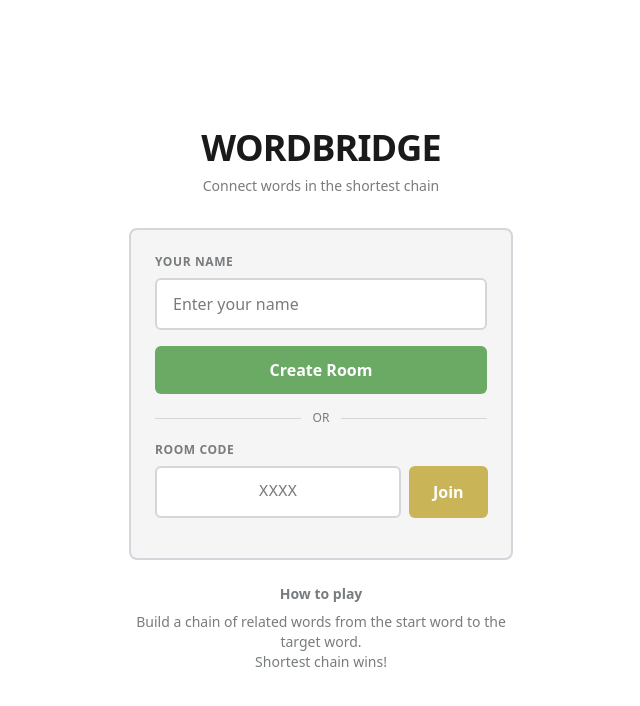
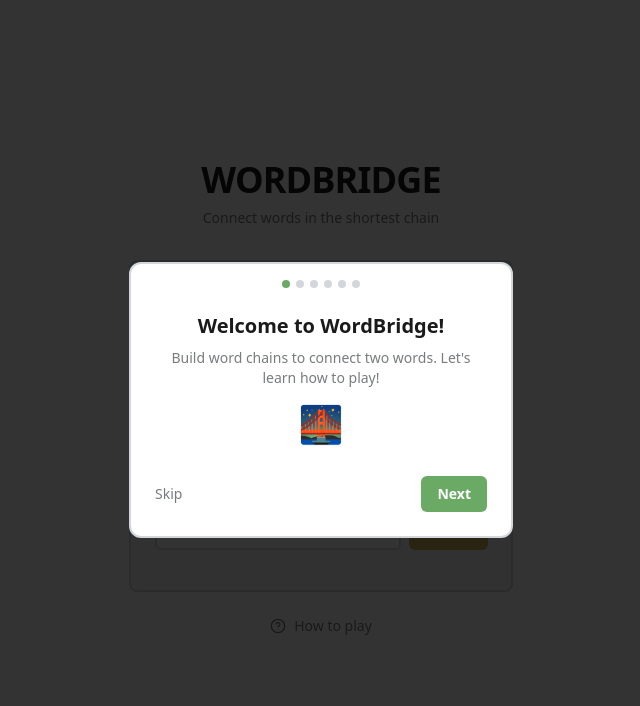
Before and after one commit to danielgallab/wordbridge, a Next.js app: page / in a window 1280 px wide. Shown: the top 706 px of the page, without its empty margins (319-959 px from the left). Built offline with nearby package versions, Linux system fonts and the light colour scheme.

Commit message:
add tutorial

```diff
--- a/src/app/layout.tsx
+++ b/src/app/layout.tsx
@@ -2,7 +2,7 @@ import type { Metadata, Viewport } from 'next';
 import './globals.css';
 
 export const metadata: Metadata = {
-  title: 'WordBridge - Word Association Game',
+  title: 'WordBridge',
   description: 'Connect words in the shortest chain possible. Challenge friends or play against AI.',
 };
 
--- a/src/app/page.tsx
+++ b/src/app/page.tsx
@@ -3,10 +3,13 @@
 import { useState } from 'react';
 import { useRouter } from 'next/navigation';
 import { useGameStore } from '@/stores/gameStore';
+import { Tutorial } from '@/components/Tutorial';
+import { useTutorial } from '@/hooks/useTutorial';
 
 export default function Home() {
   const router = useRouter();
   const { setRoom, setPlayer, initGame } = useGameStore();
+  const { showTutorial, isLoaded, closeTutorial, openTutorial } = useTutorial();
 
   const [playerName, setPlayerName] = useState('');
   const [joinCode, setJoinCode] = useState('');
@@ -166,16 +169,34 @@ export default function Home() {
           )}
         </div>
 
-        {/* How to play */}
-        <div className="mt-6 text-center text-sm text-[var(--text-muted)]">
-          <p className="mb-2 font-bold">How to play</p>
-          <p>
-            Build a chain of related words from the start word to the target word.
-            <br />
-            Shortest chain wins!
-          </p>
+        {/* How to play button */}
+        <div className="mt-6 text-center">
+          <button
+            onClick={openTutorial}
+            className="inline-flex items-center gap-2 text-sm text-[var(--text-muted)] hover:text-[var(--text)] transition-colors"
+          >
+            <svg
+              xmlns="http://www.w3.org/2000/svg"
+              width="16"
+              height="16"
+              viewBox="0 0 24 24"
+              fill="none"
+              stroke="currentColor"
+              strokeWidth="2"
+              strokeLinecap="round"
+              strokeLinejoin="round"
+            >
+              <circle cx="12" cy="12" r="10" />
+              <path d="M9.09 9a3 3 0 0 1 5.83 1c0 2-3 3-3 3" />
+              <path d="M12 17h.01" />
+            </svg>
+            How to play
+          </button>
         </div>
       </div>
+
+      {/* Tutorial Modal */}
+      {isLoaded && showTutorial && <Tutorial onClose={closeTutorial} />}
     </main>
   );
 }
--- /dev/null
+++ b/src/components/Tutorial.tsx
@@ -0,0 +1,215 @@
+'use client';
+
+import { useState, useEffect, useCallback } from 'react';
+
+interface TutorialProps {
+  onClose: () => void;
+}
+
+const TUTORIAL_STEPS = [
+  {
+    title: 'Welcome to WordBridge!',
+    description: 'Build word chains to connect two words. Let\'s learn how to play!',
+    visual: (
+      <div className="flex items-center justify-center gap-2 py-4">
+        <div className="text-4xl">🌉</div>
+      </div>
+    ),
+  },
+  {
+    title: 'Your Goal',
+    description: 'Connect the START word to the TARGET word using related words.',
+    visual: (
+      <div className="flex flex-col items-center gap-3 py-4">
+        <div className="flex items-center gap-3">
+          <div className="px-4 py-2 rounded-md bg-[var(--present)] text-white font-bold uppercase text-sm">
+            CAT
+          </div>
+          <span className="text-[var(--text-muted)] text-lg">→</span>
+          <div className="px-4 py-2 rounded-md bg-[var(--correct)] text-white font-bold uppercase text-sm">
+            DOG
+          </div>
+        </div>
+        <p className="text-xs text-[var(--text-muted)]">
+          Yellow = Start • Green = Target
+        </p>
+      </div>
+    ),
+  },
+  {
+    title: 'Build Your Chain',
+    description: 'Type words that are related to the previous word. Each word must connect logically!',
+    visual: (
+      <div className="flex flex-col gap-1.5 py-4 max-w-[200px] mx-auto">
+        <div className="px-3 py-2 rounded-md bg-[var(--present)] text-white font-bold uppercase text-sm flex justify-between">
+          <span>CAT</span>
+          <span className="opacity-60 text-xs">+0</span>
+        </div>
+        <div className="px-3 py-2 rounded-md bg-[var(--surface)] border border-[var(--border)] font-bold uppercase text-sm flex justify-between">
+          <span>PET</span>
+          <span className="opacity-60 text-xs">+1</span>
+        </div>
+        <div className="px-3 py-2 rounded-md bg-[var(--surface)] border border-[var(--border)] font-bold uppercase text-sm flex justify-between">
+          <span>ANIMAL</span>
+          <span className="opacity-60 text-xs">+2</span>
+        </div>
+        <div className="px-3 py-2 rounded-md bg-[var(--correct)] text-white font-bold uppercase text-sm flex justify-between">
+          <span>DOG</span>
+          <span className="opacity-60 text-xs">+3</span>
+        </div>
+      </div>
+    ),
+  },
+  {
+    title: 'Shortest Chain Wins',
+    description: 'Race against your opponent! The player with the shortest chain when time runs out wins.',
+    visual: (
+      <div className="flex flex-col items-center gap-4 py-4">
+        <div className="flex items-center gap-6">
+          <div className="text-center">
+            <div className="text-2xl mb-1">🏆</div>
+            <div className="text-xs text-[var(--correct)] font-bold">3 steps</div>
+          </div>
+          <div className="text-[var(--text-muted)]">vs</div>
+          <div className="text-center">
+            <div className="text-2xl mb-1">😅</div>
+            <div className="text-xs text-[var(--text-muted)]">5 steps</div>
+          </div>
+        </div>
+        <p className="text-xs text-[var(--text-muted)]">
+          Fewer steps = Better!
+        </p>
+      </div>
+    ),
+  },
+  {
+    title: 'Tips for Success',
+    description: 'Think of synonyms, categories, or associations. Be creative but logical!',
+    visual: (
+      <div className="flex flex-col gap-3 py-4 text-sm">
+        <div className="flex items-center gap-2">
+          <span className="text-lg">💡</span>
+          <span className="text-[var(--text-muted)]">OCEAN → WATER → DRINK</span>
+        </div>
+        <div className="flex items-center gap-2">
+          <span className="text-lg">💡</span>
+          <span className="text-[var(--text-muted)]">FAST → SPEED → CAR</span>
+        </div>
+        <div className="flex items-center gap-2">
+          <span className="text-lg">💡</span>
+          <span className="text-[var(--text-muted)]">KING → ROYAL → CROWN</span>
+        </div>
+      </div>
+    ),
+  },
+  {
+    title: 'Ready to Play!',
+    description: 'Create a room and share the code with a friend, or join an existing room.',
+    visual: (
+      <div className="flex flex-col items-center gap-3 py-4">
+        <div className="flex gap-3">
+          <div className="px-4 py-2 rounded-md bg-[var(--correct)] text-white font-bold text-sm">
+            Create Room
+          </div>
+          <div className="px-4 py-2 rounded-md bg-[var(--present)] text-white font-bold text-sm">
+            Join
+          </div>
+        </div>
+        <p className="text-xs text-[var(--text-muted)]">
+          Share the 4-letter code with your opponent
+        </p>
+      </div>
+    ),
+  },
+];
+
+export function Tutorial({ onClose }: TutorialProps) {
+  const [currentStep, setCurrentStep] = useState(0);
+  const isLastStep = currentStep === TUTORIAL_STEPS.length - 1;
+  const step = TUTORIAL_STEPS[currentStep];
+
+  const handleNext = useCallback(() => {
+    if (currentStep === TUTORIAL_STEPS.length - 1) {
+      onClose();
+    } else {
+      setCurrentStep(prev => prev + 1);
+    }
+  }, [currentStep, onClose]);
+
+  const handlePrev = useCallback(() => {
+    setCurrentStep(prev => (prev > 0 ? prev - 1 : prev));
+  }, []);
+
+  // Handle keyboard navigation
+  useEffect(() => {
+    const handleKeyDown = (e: KeyboardEvent) => {
+      if (e.key === 'ArrowRight' || e.key === 'Enter') {
+        handleNext();
+      } else if (e.key === 'ArrowLeft') {
+        handlePrev();
+      } else if (e.key === 'Escape') {
+        onClose();
+      }
+    };
+
+    window.addEventListener('keydown', handleKeyDown);
+    return () => window.removeEventListener('keydown', handleKeyDown);
+  }, [handleNext, handlePrev, onClose]);
+
+  return (
+    <div className="fixed inset-0 bg-black/80 flex items-center justify-center z-50 p-4">
+      <div className="bg-[var(--background)] border-2 border-[var(--border)] rounded-xl w-full max-w-sm overflow-hidden">
+        {/* Progress dots */}
+        <div className="flex justify-center gap-1.5 pt-4 pb-2">
+          {TUTORIAL_STEPS.map((_, index) => (
+            <button
+              key={index}
+              onClick={() => setCurrentStep(index)}
+              className={`w-2 h-2 rounded-full transition-colors ${
+                index === currentStep
+                  ? 'bg-[var(--correct)]'
+                  : index < currentStep
+                  ? 'bg-[var(--present)]'
+                  : 'bg-[var(--border)]'
+              }`}
+            />
+          ))}
+        </div>
+
+        {/* Content */}
+        <div className="px-6 py-4 text-center">
+          <h2 className="text-xl font-bold mb-2">{step.title}</h2>
+          <p className="text-sm text-[var(--text-muted)]">{step.description}</p>
+          {step.visual}
+        </div>
+
+        {/* Navigation */}
+        <div className="flex items-center justify-between px-6 pb-6">
+          <button
+            onClick={onClose}
+            className="text-sm text-[var(--text-muted)] hover:text-[var(--text)] transition-colors"
+          >
+            Skip
+          </button>
+
+          <div className="flex items-center gap-2">
+            {currentStep > 0 && (
+              <button
+                onClick={handlePrev}
+                className="px-4 py-2 rounded-md bg-[var(--surface)] border border-[var(--border)] text-[var(--text)] font-bold text-sm hover:opacity-90 transition-opacity"
+              >
+                Back
+              </button>
+            )}
+            <button
+              onClick={handleNext}
+              className="px-4 py-2 rounded-md bg-[var(--correct)] text-white font-bold text-sm hover:opacity-90 transition-opacity"
+            >
+              {isLastStep ? "Let's Play!" : 'Next'}
+            </button>
+          </div>
+        </div>
+      </div>
+    </div>
+  );
+}
--- /dev/null
+++ b/src/hooks/useTutorial.ts
@@ -0,0 +1,39 @@
+'use client';
+
+import { useState, useCallback } from 'react';
+
+const TUTORIAL_SEEN_KEY = 'wordbridge-tutorial-seen';
+
+function getInitialState(): { showTutorial: boolean; isLoaded: boolean } {
+  if (typeof window === 'undefined') {
+    return { showTutorial: false, isLoaded: false };
+  }
+  const seen = localStorage.getItem(TUTORIAL_SEEN_KEY);
+  return { showTutorial: !seen, isLoaded: true };
+}
+
+export function useTutorial() {
+  const [state, setState] = useState(getInitialState);
+
+  const closeTutorial = useCallback(() => {
+    localStorage.setItem(TUTORIAL_SEEN_KEY, 'true');
+    setState({ showTutorial: false, isLoaded: true });
+  }, []);
+
+  const openTutorial = useCallback(() => {
+    setState(prev => ({ ...prev, showTutorial: true }));
+  }, []);
+
+  const resetTutorial = useCallback(() => {
+    localStorage.removeItem(TUTORIAL_SEEN_KEY);
+    setState({ showTutorial: true, isLoaded: true });
+  }, []);
+
+  return {
+    showTutorial: state.showTutorial,
+    isLoaded: state.isLoaded,
+    closeTutorial,
+    openTutorial,
+    resetTutorial,
+  };
+}
```
